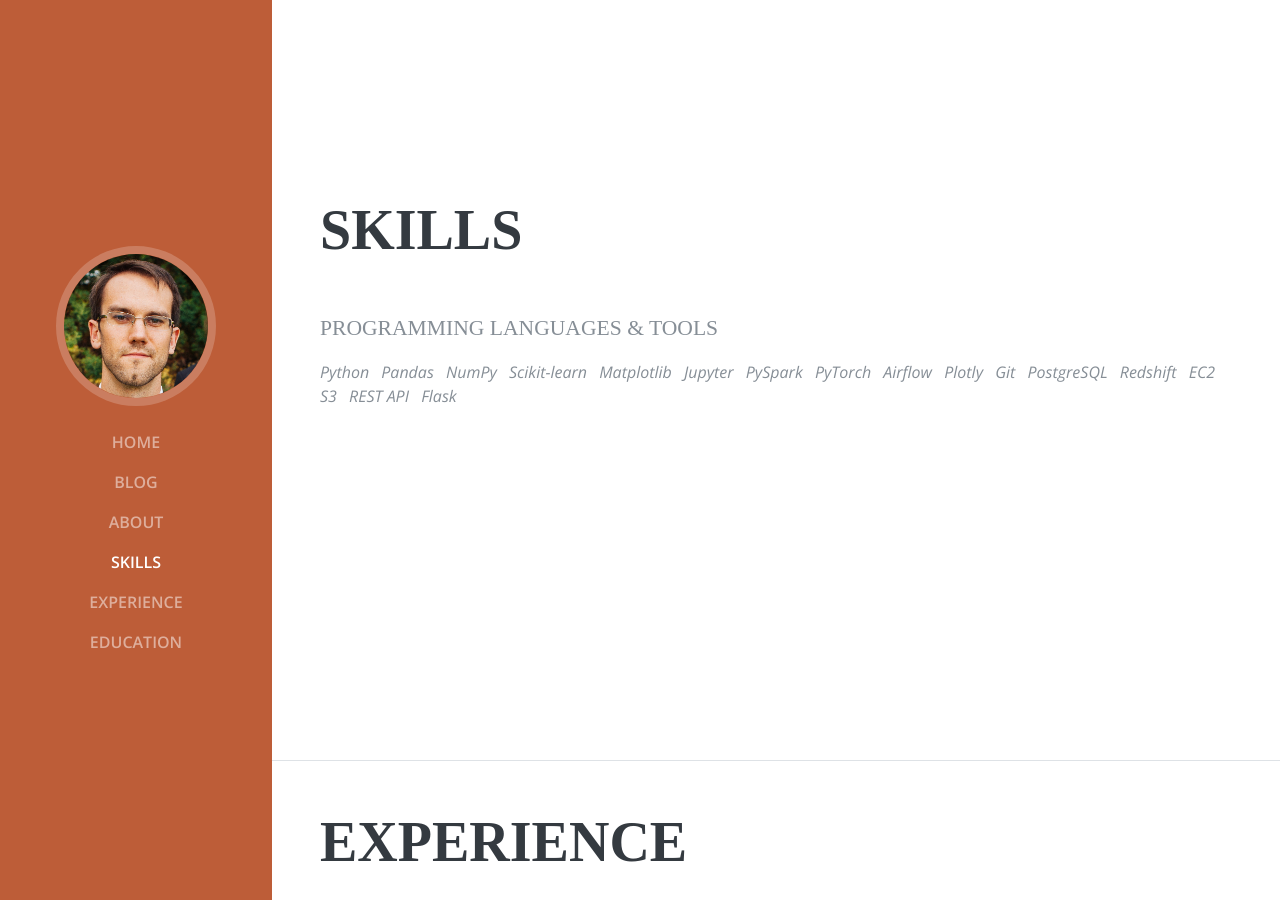
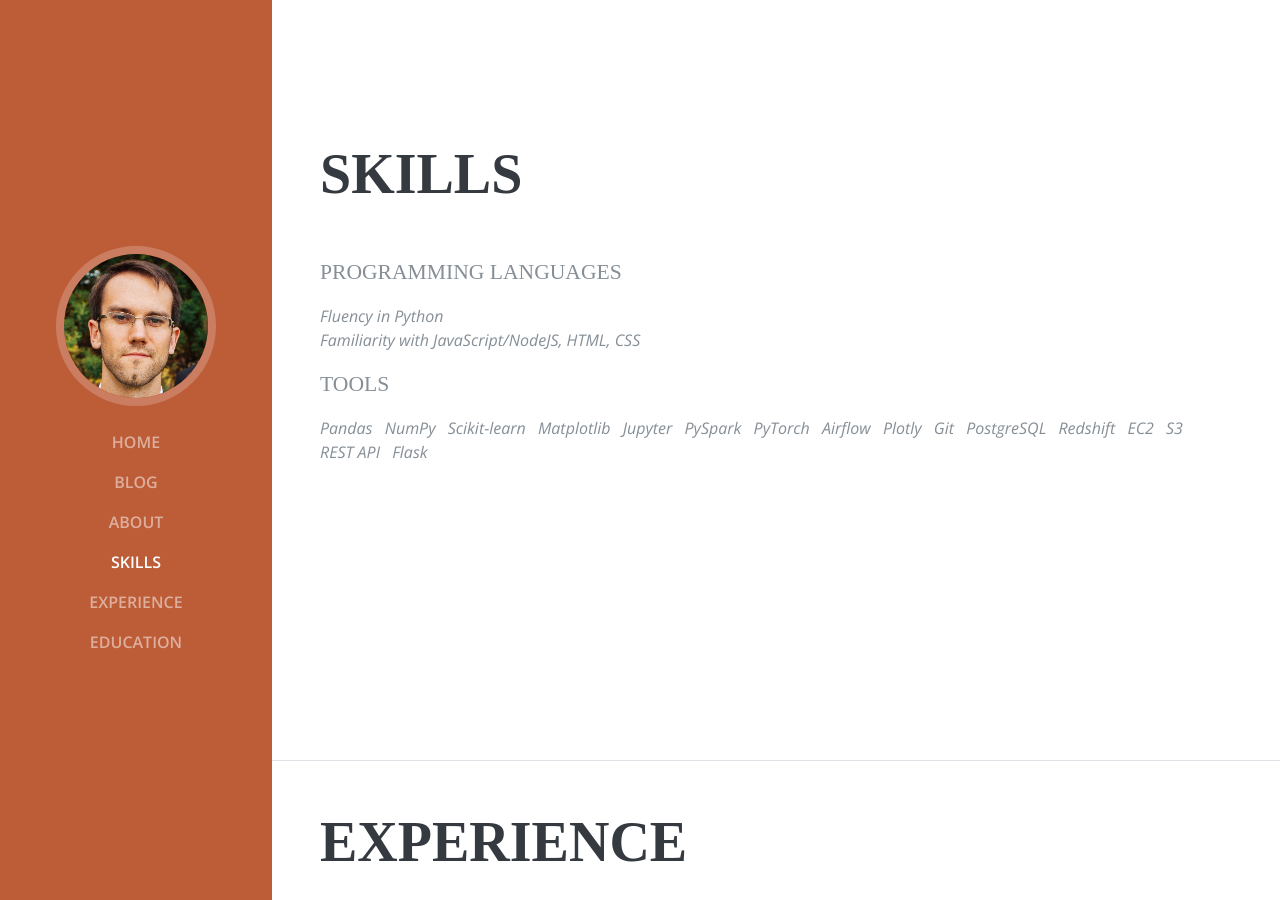
Before and after one commit to eric-bunch/eric-bunch.github.io, a Jekyll site: the page built from resume/index.html, in a window 1280 px wide and 900 px high, scrolled down 1039 px. Built offline with Jekyll 4.4.1, drawn with Linux system fonts in a browser that asks for light colours; some web fonts are replaced.

Commit message:
Update resume.html

```diff
--- a/_layouts/resume.html
+++ b/_layouts/resume.html
@@ -104,7 +104,7 @@
         <div class="my-auto">
           <h2 class="mb-5">Skills</h2>
 
-          <div class="subheading mb-3">Programming Languages &amp; Tools</div>
+          <div class="subheading mb-3">Programming Languages</div>
           <ul class="list-inline">
 <!--             <li class="list-inline-item">
               <i class="devicons devicons-python"></i>
@@ -116,8 +116,14 @@
               <i class="devicons devicons-postgresql"></i>
             </li> -->
             <li class="list-inline-item">
-              <i>Python</i>
+              <i>Fluency in Python</i>
             </li>
+            <li>
+              <i>Familiarity with JavaScript/NodeJS, HTML, CSS</i>
+            </li>
+          </ul>
+          <div class="subheading mb-3">Tools</div>
+          <ul class="list-inline">
             <li class="list-inline-item">
               <i>Pandas</i>
             </li>
```
